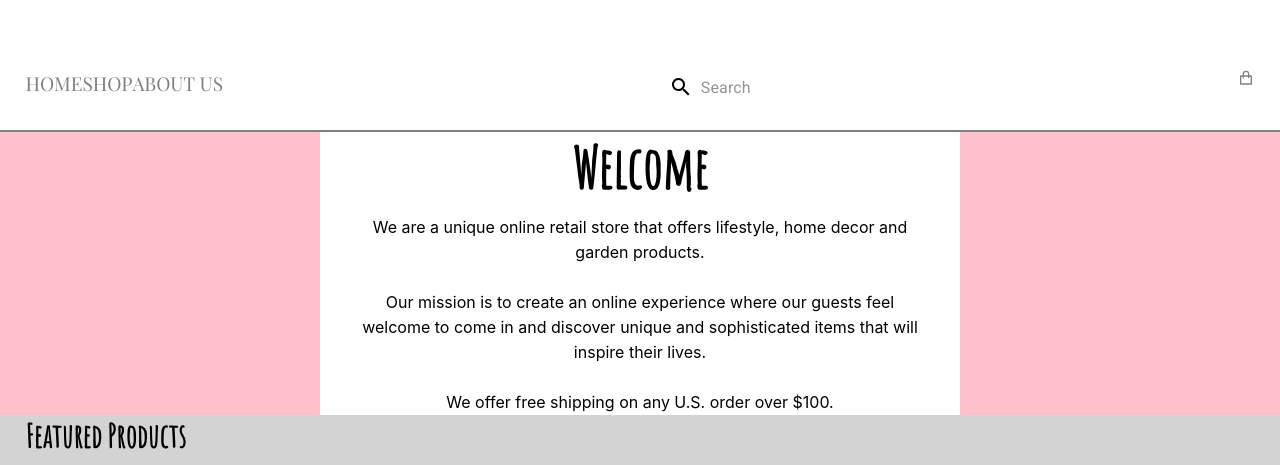
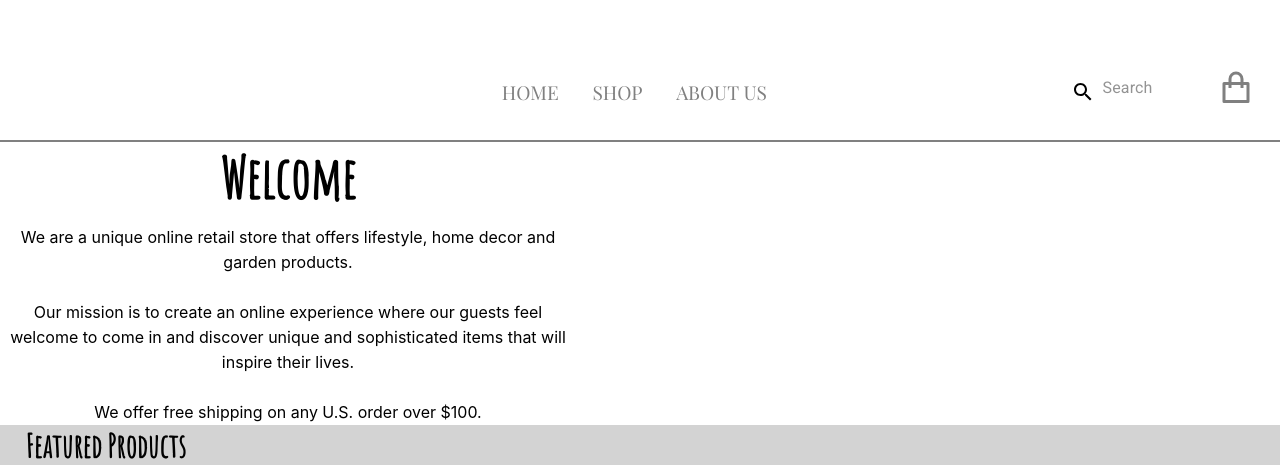
Before and after one commit to easpaas/hart_of_the_home_creations-frontend, a React (Create React App) app: page / in a window 1280 px wide. Shown: the part 174-639 px from the top of the page. Built offline with nearby package versions, Linux system fonts and the light colour scheme; a web font is replaced by a local one.

Commit message:
updates margins for header nav links

```diff
--- a/src/components/Header/header.component.jsx
+++ b/src/components/Header/header.component.jsx
@@ -18,11 +18,14 @@ const Header = () => {
         <p>Inspired by life. Powered by love</p>
       </div>
       <div className="options">
+
         <div className="nav-links">
           <Link className="option" to="/">HOME</Link>
           <Link className="option" to="/shop">SHOP</Link>
           <Link className="option" to="/about" >ABOUT US</Link>
         </div>
+
+        <div className="search-cart">
           <SearchField />
           <Link to="/cart" className="option">
             <div className="cart-link">
@@ -30,7 +33,9 @@ const Header = () => {
             </div>
           </Link>
         </div>
-    </div>
+
+      </div> {/* closes options */}
+    </div> /* closes header */
   )
 };
 
--- a/src/components/Header/header.styles.scss
+++ b/src/components/Header/header.styles.scss
@@ -21,13 +21,17 @@
       font-family: 'Amatic SC', cursive;
     }
   }
+
   .options {
     display: flex;
-    justify-content: space-between;
 
     .nav-links {
+      width: 30%;
+      margin-left: 36%;
+      margin-right: 20%;
       display: flex;
-      justify-content: space-between;
+      justify-content: space-evenly;
+      align-items: center;
 
       .option {
         text-decoration: none;
@@ -41,16 +45,15 @@
         }
       }
     }
-
-      .cart {
-        display: flex;
-      flex-direction: row-reverse;
+    .search-cart {
+      display: flex;
+      justify-content: flex-end;
 
       .cart-link {
         font-size: 36px;
         display: inline-block;
 
-        .cart-link:hover {
+        &:hover {
           cursor: pointer;
         }
       }
--- a/src/pages/homepage/homepage.component.jsx
+++ b/src/pages/homepage/homepage.component.jsx
@@ -10,7 +10,6 @@ import './homepage.styles.scss';
 const HomePage = () => (
   <div className='home-page'>
     <div className='welcome-section'>
-      <div className='colored-div' />
       <div className='welcome-content'>
         <h1>Welcome</h1>
         <p>
@@ -23,7 +22,6 @@ const HomePage = () => (
           We offer free shipping on any U.S. order over $100.
         </p>
       </div>
-      <div className='colored-div' />
     </div>
     <div className='featured-product-wrapper'>
       <h2>Featured Products</h2>
--- a/src/pages/homepage/homepage.styles.scss
+++ b/src/pages/homepage/homepage.styles.scss
@@ -3,11 +3,6 @@
   .welcome-section {
     display: flex;
     justify-content: space-between;
-
-    .colored-div {
-      width: 25%;
-      background-color: pink;
-    }
 
     .welcome-content {
       width: 45%;
```
Lines whose indentation alone changed are shown as unchanged.
